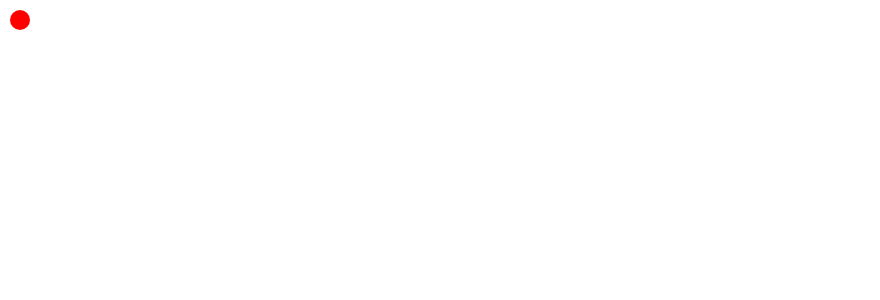
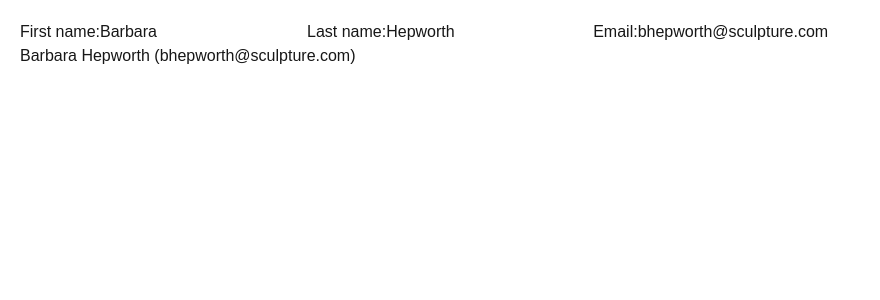
Before and after one commit to naktty/learn_react, a Next.js app in the folder learn-react/: page / in a window 1280 px wide. Shown: the top 300 px of the page, without its empty margins (0-880 px from the left). Built offline with nearby package versions, Linux system fonts and the light colour scheme.

Commit message:
スプレッド構文を使ったオブジェクトのコピー

```diff
--- a/learn-react/src/app/page.tsx
+++ b/learn-react/src/app/page.tsx
@@ -2,34 +2,51 @@
 
 import { useState } from 'react';
 
-export default function MovingDot() {
-  const [position, setPosition] = useState({
-    x: 0,
-    y: 0
+export default function Form() {
+  const [person, setPerson] = useState({
+    firstName: 'Barbara',
+    lastName: 'Hepworth',
+    email: 'bhepworth@sculpture.com'
   });
+
+  function handleChange(e) {
+    setPerson({
+      ...person,
+      [e.target.name]: e.target.value
+    });
+  }
+
   return (
-    <div
-      onPointerMove={e => {
-        setPosition({
-          x: e.clientX,
-          y: e.clientY
-        });
-      }}
-      style={{
-        position: 'relative',
-        width: '100vw',
-        height: '100vh',
-      }}>
-      <div style={{
-        position: 'absolute',
-        backgroundColor: 'red',
-        borderRadius: '50%',
-        transform: `translate(${position.x}px, ${position.y}px)`,
-        left: -10,
-        top: -10,
-        width: 20,
-        height: 20,
-      }} />
-    </div>
+    <>
+      <label>
+        First name:
+        <input
+          name="firstName"
+          value={person.firstName}
+          onChange={handleChange}
+        />
+      </label>
+      <label>
+        Last name:
+        <input
+          name="lastName"
+          value={person.lastName}
+          onChange={handleChange}
+        />
+      </label>
+      <label>
+        Email:
+        <input
+          name="email"
+          value={person.email}
+          onChange={handleChange}
+        />
+      </label>
+      <p>
+        {person.firstName}{' '}
+        {person.lastName}{' '}
+        ({person.email})
+      </p>
+    </>
   );
 }
```
